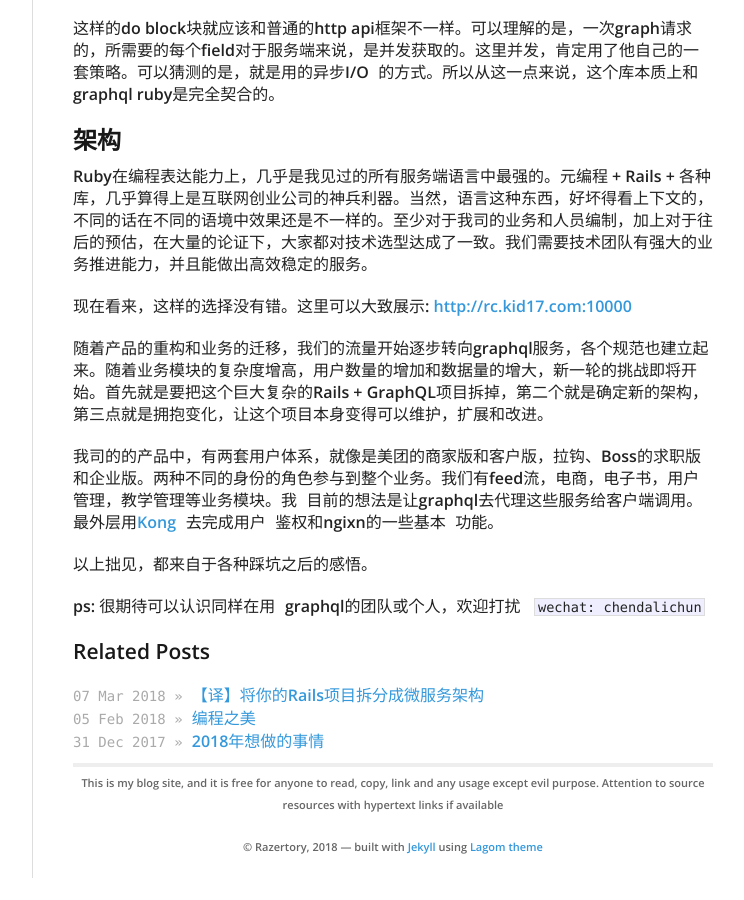
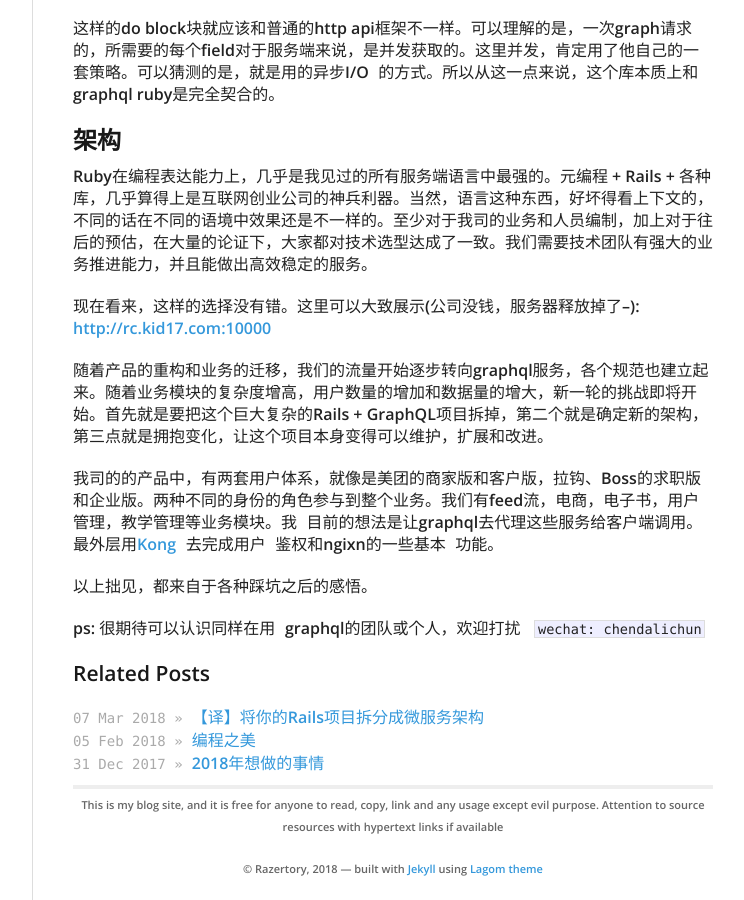
Before and after one commit to razertory/razertory.github.io, a Jekyll site: the page built from _posts/2018-01-20-graphql-in-ruby.markdown, in a window 1280 px wide and 900 px high, scrolled down 2281 px. Shown: the whole window, without its empty margins (378-1122 px from the left). Built offline with Jekyll 4.4.1, drawn with Linux system fonts in a browser that asks for light colours; before the commit the page ends 3159 px from its top, so only the background shows below that.

Commit message:
gongsimeiqian

```diff
--- a/_posts/2018-01-20-graphql-in-ruby.markdown
+++ b/_posts/2018-01-20-graphql-in-ruby.markdown
@@ -81,7 +81,7 @@ resolve -> (obj, arg, ctx) {}
 ## 架构
 Ruby在编程表达能力上，几乎是我见过的所有服务端语言中最强的。元编程 + Rails + 各种库，几乎算得上是互联网创业公司的神兵利器。当然，语言这种东西，好坏得看上下文的，不同的话在不同的语境中效果还是不一样的。至少对于我司的业务和人员编制，加上对于往后的预估，在大量的论证下，大家都对技术选型达成了一致。我们需要技术团队有强大的业务推进能力，并且能做出高效稳定的服务。
 
-现在看来，这样的选择没有错。这里可以大致展示: [http://rc.kid17.com:10000](http://rc.kid17.com:10000)
+现在看来，这样的选择没有错。这里可以大致展示(公司没钱，服务器释放掉了--): [http://rc.kid17.com:10000](http://rc.kid17.com:10000)
 
 随着产品的重构和业务的迁移，我们的流量开始逐步转向graphql服务，各个规范也建立起来。随着业务模块的复杂度增高，用户数量的增加和数据量的增大，新一轮的挑战即将开始。首先就是要把这个巨大复杂的Rails + GraphQL项目拆掉，第二个就是确定新的架构，第三点就是拥抱变化，让这个项目本身变得可以维护，扩展和改进。
 
```
